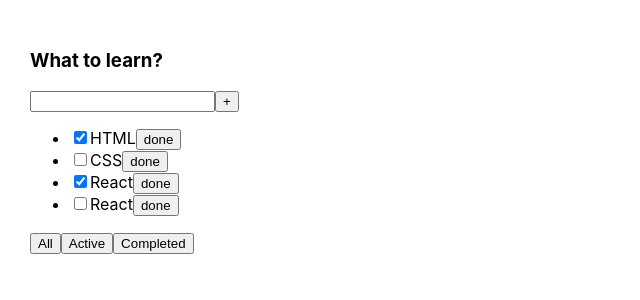
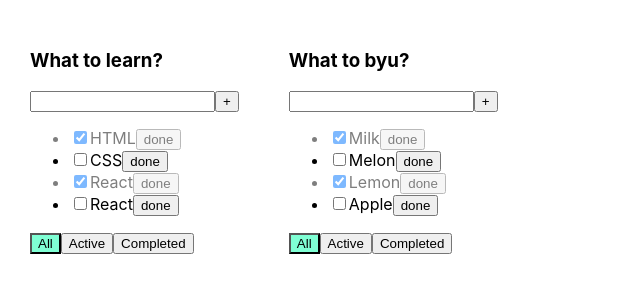
Before and after one commit to cosackHector/TODO, a React (Create React App) app: page / in a window 1280 px wide. Shown: the top 300 px of the page, without its empty margins (0-640 px from the left). Built offline with nearby package versions, Linux system fonts and the light colour scheme.

Commit message:
add new todo functionals

```diff
--- a/src/App.css
+++ b/src/App.css
@@ -7,17 +7,18 @@
   margin-right: 50px;
 }
 
-.App-header {
-  background-color: #282c34;
-  min-height: 100vh;
-  display: flex;
-  flex-direction: column;
-  align-items: center;
-  justify-content: center;
-  font-size: calc(10px + 2vmin);
-  color: white;
+.error {
+  border: red 1px solid;
 }
 
-.App-link {
-  color: #61dafb;
+.error_message {
+  color:  red;
 }
+
+.active_filter {
+  background-color: aquamarine;
+}
+
+.is_done {
+  opacity: 0.5;
+}
--- a/src/App.tsx
+++ b/src/App.tsx
@@ -3,55 +3,92 @@
 import { Todo } from './components/Todo';
 import { v1 } from 'uuid';
 
+  //---- TYPES
 export type TypeForFilterTasks = 'all' | 'active' | 'completed'
+type TodoListsType = {
+  id: string
+  title: string
+  filter: TypeForFilterTasks
+}
+function App() {
 
-function App() {
-  let initTask = [
+
+  let todoListId1 = v1()
+  let todoListId2 = v1()
+  //---- STATES
+  let [tasksObj, setTacks] = useState({
+    [todoListId1]: [
       {id: v1(), title: "HTML", isDone: true},
       {id: v1(), title: "CSS", isDone: false},
       {id: v1(), title: "React", isDone: true},
       {id: v1(), title: "React", isDone: false},
-  ]
+      ],
+    [todoListId2]: [
+      {id: v1(), title: "Milk", isDone: true},
+      {id: v1(), title: "Melon", isDone: false},
+      {id: v1(), title: "Lemon", isDone: true},
+      {id: v1(), title: "Apple", isDone: false},
+      ],
+})
+  let [todoLists, setTodoLists] = useState<Array<TodoListsType>>([
+    {id: todoListId1, title: 'What to learn?', filter: 'all'},
+    {id: todoListId2, title: 'What to byu?', filter: 'all'},
+  ])
 
-  let [tasks, setTacks] = useState(initTask)
-  let [filter, setFilter] = useState<TypeForFilterTasks>('all')
-
-  const removeTask = (id: string) => {
+  //---- FUNCTIONS
+  const removeTask = (id: string, todoListId: string) => {
+    const tasks = tasksObj[todoListId]
     let filteredTasks = tasks.filter(task => task.id !== id)
-    setTacks(filteredTasks)
+    tasksObj[todoListId] = filteredTasks
+    setTacks({...tasksObj})
   }
-  const addTask = (title: string) => {
-    const newTask = {
-      id: v1(),
-      title: title,
-      isDone: false
+  const addTask = (title: string, todoListId: string) => {
+    const newTask = {id: v1(), title: title, isDone: false}
+    const tasks = tasksObj[todoListId]
+    const newTasks = [newTask, ...tasks]
+    tasksObj[todoListId] = newTasks
+    setTacks({...tasksObj})
   }
-    const newTasks = [newTask, ...tasks]
-    setTacks(newTasks)
+  const filteredTasks = (type: TypeForFilterTasks, todoListId: string) => {
+    let todoList = todoLists.find(t => t.id === todoListId)
+    if (todoList) {
+      todoList.filter = type
     }
-  const filteredTasks = (type: TypeForFilterTasks) => {
-    setFilter(type)
+    setTodoLists([...todoLists])
   }
-
-  let tasksForTodo = tasks
-  if(filter == 'active') {
-    tasksForTodo = tasks.filter(task => !task.isDone)
+  const changeStatus = (taskId: string, todoListId: string) => {
+    let task = tasksObj[todoListId].find( task => task.id === taskId)
+    if (task)  {
+      task.isDone = !task.isDone
+      tasksObj[todoListId] = [...tasksObj[todoListId]]
+      setTacks({...tasksObj})
     }
-  if(filter == 'completed') {
-    tasksForTodo = tasks.filter(task => task.isDone)
   }
-
 
   return (
     <div className="App">
-      <Todo
-        title={'What to learn?'}
+      {
+        todoLists.map(tdl => {
+          let tasksForTodo = tasksObj[tdl.id]
+          if(tdl.filter == 'active') {
+            tasksForTodo = tasksObj[tdl.id].filter(task => !task.isDone)
+          }
+          if(tdl.filter == 'completed') {
+            tasksForTodo = tasksObj[tdl.id].filter(task => task.isDone)
+        }
+        return <Todo
+          key={tdl.id}
+          id={tdl.id}
+          title={tdl.title}
           tasks={tasksForTodo}
-        onRemoveTask={removeTask}
+          filter={tdl.filter}
+          removeTask={removeTask}
           filteredTasks={filteredTasks}
-        addTask={addTask}/>
+          addTask={addTask}
+          changeStatus={changeStatus}/>
+      })}
     </div>
   )
 };
 
-export default App;
+export default App
--- a/src/components/Todo.tsx
+++ b/src/components/Todo.tsx
@@ -1,5 +1,6 @@
 import { ChangeEvent, KeyboardEvent, useState } from 'react';
 import { TypeForFilterTasks } from '../App';
+import { title } from 'process';
 
 type TaskType = {
   id: string,
@@ -7,38 +8,54 @@
   isDone: boolean
 };
 type PropsType = {
+  id: string
   title: string
   tasks: Array<TaskType>
-  onRemoveTask: (id: string) => void
-  filteredTasks: (type: TypeForFilterTasks) => void
-  addTask: (title: string) => void
+  filter: TypeForFilterTasks
+  removeTask: (id: string, todoListId: string) => void
+  filteredTasks: (type: TypeForFilterTasks, id: string) => void
+  addTask: (title: string,  todoListId: string) => void
+  changeStatus: (taskId: string,  todoListId: string) => void
 };
 
 export const Todo = (props: PropsType) => {
+
+const [value, setValue] = useState('')
+const [error, setError] = useState<string | null>(null)
+
 const onPresKey = (e: KeyboardEvent<HTMLInputElement>) => {
-  if (e.key === 'Enter' ) {
-    props.addTask(value)
+  if (value.trim() !== '' && e.key === 'Enter' ) {
+    props.addTask(value.trim(), props.id)
     setValue('')
+  } else {
+  setError('Invalid importance')
   }
 };
 const onAddTask = () => {
-  props.addTask(value)
+  if (value.trim() !== '') {
+  props.addTask(value.trim(), props.id)
   setValue('')
+  } else {
+  setError('Invalid importance')
+  }
 };
-const onChangeText = (e: ChangeEvent<HTMLInputElement>) => setValue(e.target.value);
-const onAllFilter = () => props.filteredTasks('all');
-const onActiveFilter = () => props.filteredTasks('active');
-const onCompletedFilter = () => props.filteredTasks('completed');
+const onChangeText = (e: ChangeEvent<HTMLInputElement>) => {
+  setValue(e.target.value)
+  setError(null)
+};
+const onAllFilter = () => props.filteredTasks('all', props.id);
+const onActiveFilter = () => props.filteredTasks('active', props.id);
+const onCompletedFilter = () => props.filteredTasks('completed', props.id);
 
-
-  let [value, setValue] = useState('')
-  const tasks = props.tasks
-    .map((task: any, i: number) => {
-      const onRemove = () => props.onRemoveTask(task.id)
+const tasks = props.tasks.map((task: any, i: number) => {
+  const onRemove = () => props.removeTask(task.id, props.id)
+  const onChangeStatus = () => props.changeStatus(task.id, props.id)
   return (
-        <li key={task.id}>
+    <li
+      key={task.id}
+      className={ task.isDone ? 'is_done' : '' }>
       <input
-            readOnly
+        onChange={onChangeStatus}
         checked={task.isDone}
         type="checkbox" />
       <span>{task.title}</span>
@@ -50,17 +67,25 @@
     <div className='Todo'>
       <h3>{props.title}</h3>
       <input
+        className={ error ? 'error' : '' }
         value={value}
         onChange={onChangeText}
         onKeyDown={onPresKey}  />
       <button onClick={onAddTask}>+</button>
+      { error && <div className='error_message'>{error}</div> }
       <ul className='tasks_list'>
         {tasks}
       </ul>
       <div className='buttons_block'>
-        <button onClick={onAllFilter}>All</button>
-        <button onClick={onActiveFilter}>Active</button>
-        <button onClick={onCompletedFilter}>Completed</button>
+        <button
+          className={props.filter === 'all' ? 'active_filter' : ''}
+          onClick={onAllFilter}>All</button>
+        <button
+          className={props.filter === 'active' ? 'active_filter' : ''}
+          onClick={onActiveFilter}>Active</button>
+        <button
+          className={props.filter === 'completed' ? 'active_filter' : ''}
+          onClick={onCompletedFilter}>Completed</button>
       </div>
     </div>
   )
```
Also changed, not shown: package.json (+12 -0 lines), 1 other file (tests, documents, lock files or other folders). Lines whose indentation alone changed are shown as unchanged.
